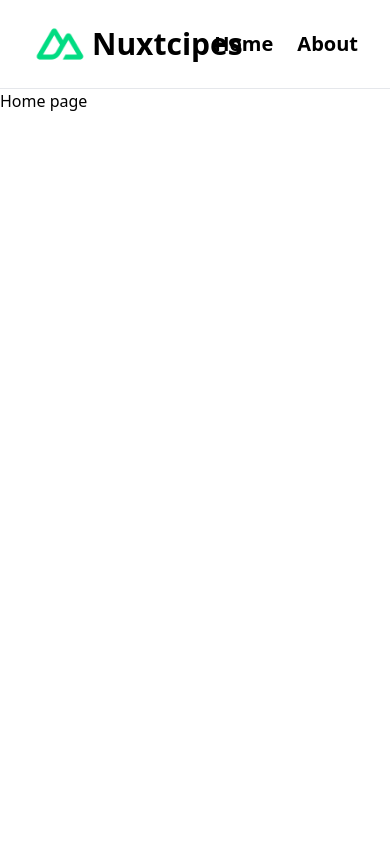
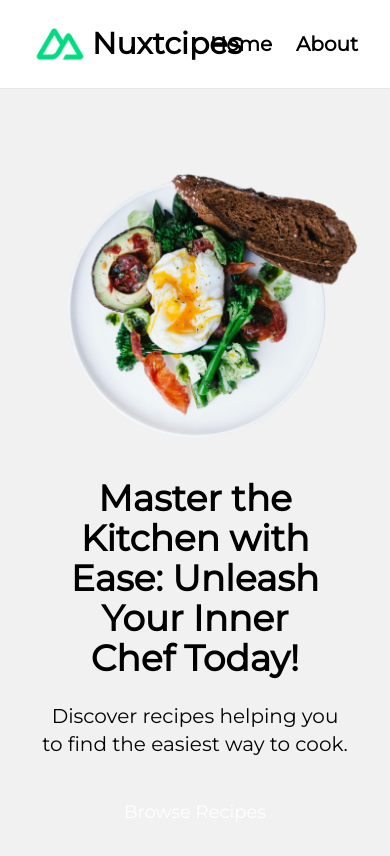
Before and after one commit to BranBayou/nuxt-ecommerce, a Nuxt app: page / in a window 390 px wide. Shown: the top 856 px of the page. Built offline with nearby package versions, Linux system fonts and the light colour scheme.

Commit message:
Responsive image optimization using NuxtImg module

```diff
--- a/app/app.vue
+++ b/app/app.vue
@@ -1,5 +1,5 @@
 <template>
-  <div>
+  <div class="font-Montserrat">
     <NuxtLayout>
       <NuxtPage />
     </NuxtLayout>
--- a/app/pages/index.vue
+++ b/app/pages/index.vue
@@ -5,9 +5,28 @@
 </script>
 
 <template>
-    <div>
-        <h1>Home page</h1>
-    </div>
+    <main>
+    <section class="bg-[#f1f1f1]">
+      <div class="container flex flex-col lg:flex-row items-center py-20 gap-10">
+        <div class="flex-1 order-2 lg:order-1 text-center lg:text-left">
+          <h1 class="text-4xl lg:text-6xl font-extrabold mb-6 text-balance">
+            Master the Kitchen with Ease: Unleash Your Inner Chef Today!
+          </h1>
+          <p class="text-xl lg:text-2xl mb-8 text-balance">
+            Discover recipes helping you to find the easiest way to cook.
+          </p>
+          <button
+            class="px-4 py-2 text-white self-start bg-dodgeroll-gold rounded-md text-lg cursor-pointer"
+          >
+            Browse Recipes
+          </button>
+        </div>
+        <div class="flex-1 order-1 lg:order-2">
+          <NuxtImg sizes="xs:100vw sm:667px" src="/nuxt-course-hero.png" format="webp" densities="x1" alt="" />
+        </div>
+      </div>
+    </section>
+  </main>
 </template>
 
 <style scoped>
```
